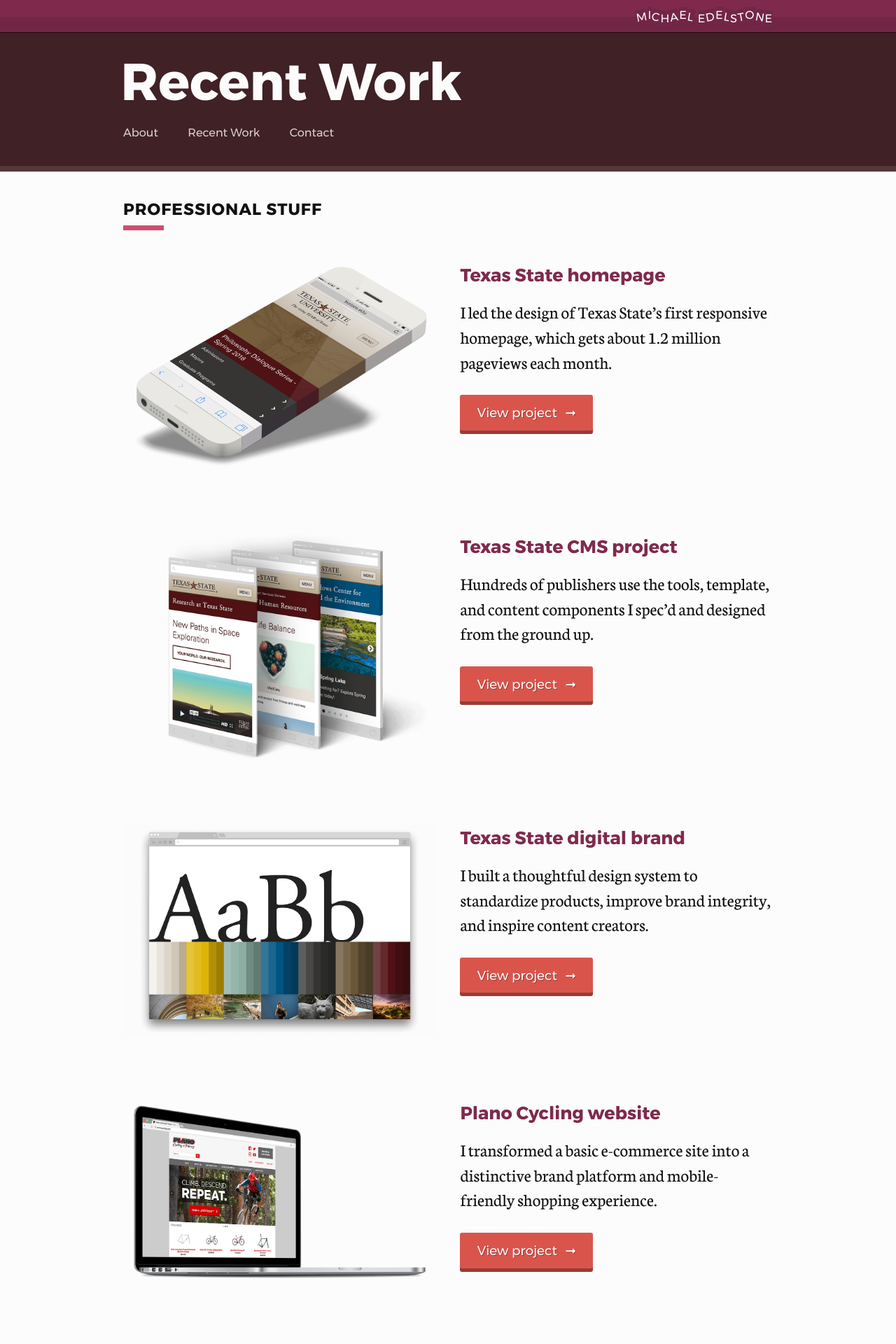
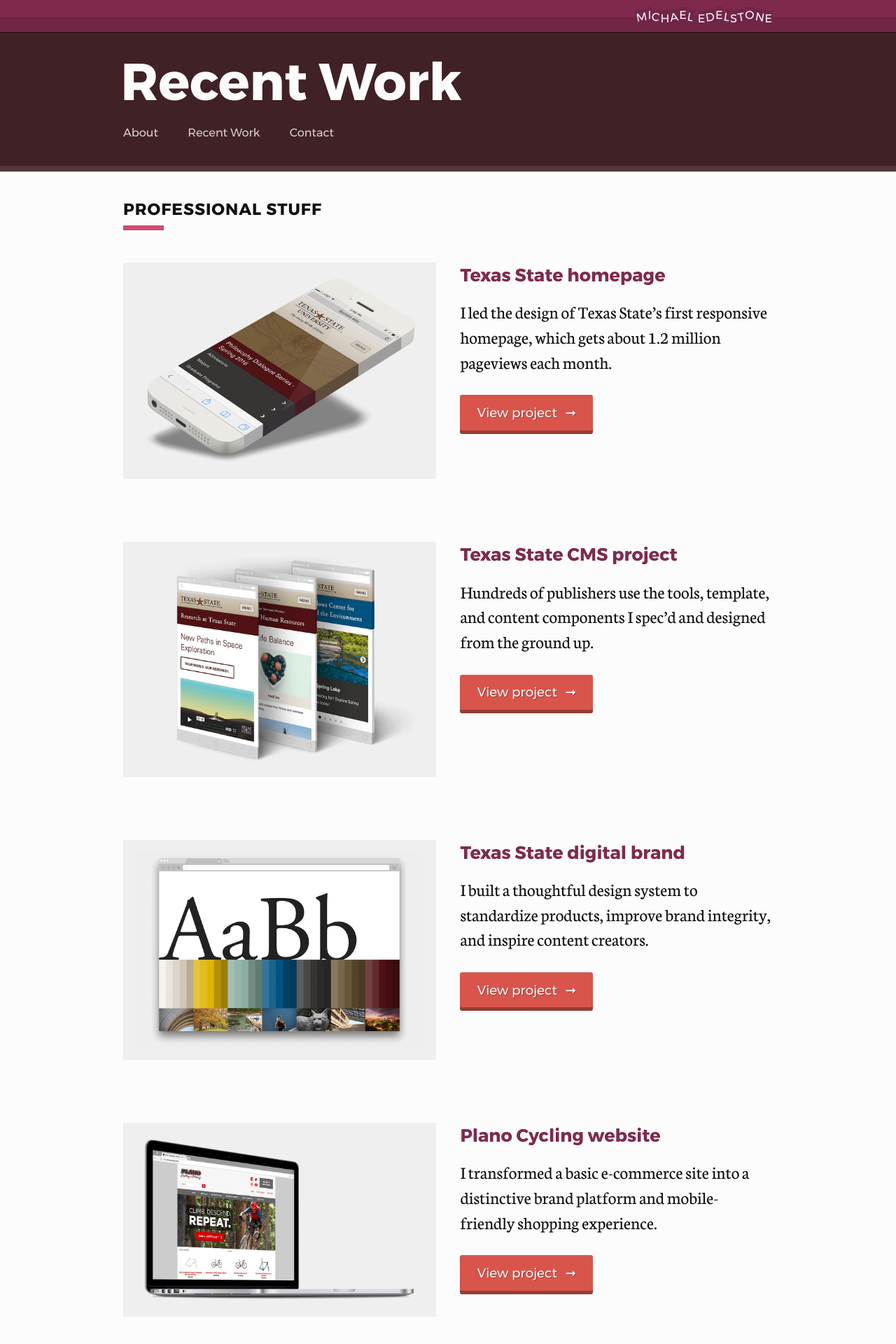
Before and after one commit to edelstone/my-website, a Jekyll site: the page built from portfolio/index.html, in a window 1280 px wide. Shown: the top 1920 px of the page at 70% size. Built offline with Jekyll 4.4.1, drawn with Linux system fonts in a browser that asks for light colours.

Commit message:
backgrounds on recent work images

```diff
--- a/_sass/global.scss
+++ b/_sass/global.scss
@@ -65,6 +65,12 @@ html {
 	font-weight: normal;
 	height: 100%;
 	background: $dark-brown;
+  @include breakpoint('large') {
+  	font-size: 72.5%;
+  }
+  @include breakpoint('medium') {
+  	font-size: 65.5%;
+  }
 }
 
 body {
@@ -857,6 +863,11 @@ a.offscreen:focus, a.offscreen:active, a.offscreen:hover {
 
 .project {
 	margin: 4rem auto 7rem;
+
+  img {
+    background: shade($white, 5%);
+    padding: 1.5rem;
+  }
 }
 
 .project .project-header {
@@ -883,6 +894,10 @@ a.offscreen:focus, a.offscreen:active, a.offscreen:hover {
 	padding-top: 0;
 	margin-top: 0;
 	opacity: 0;
+  @include breakpoint('large') {
+  	padding-top: 8rem;
+  	margin-top: -8rem;
+  }
 }
 
 .title-area.float-up {
@@ -897,6 +912,9 @@ a.offscreen:focus, a.offscreen:active, a.offscreen:hover {
 	height: 100%;
 	background: tint($maroon, 10%);
 	opacity: 0.5;
+  @include breakpoint('large') {
+  	opacity: 0;
+  }
 }
 
 .title-area-1 {
@@ -1246,23 +1264,7 @@ a.offscreen:focus, a.offscreen:active, a.offscreen:hover {
 
 /* Responsive enhancements */
 
-@include breakpoint('large') {
-  html {
-		font-size: 72.5%;
-	}
-	.title-area {
-		padding-top: 8rem;
-		margin-top: -8rem;
-	}
-	.title-area::before {
-		opacity: 0;
-	}
-}
-
 @include breakpoint('medium') {
-  html {
-    font-size: 65.5%;
-  }
 	.footer .btt {
 		position: relative;
 		right: 0;
@@ -1317,9 +1319,6 @@ a.offscreen:focus, a.offscreen:active, a.offscreen:hover {
 	.title-area-content {
 		padding-top: 3.5rem;
 		padding-bottom: 3.5rem;
-	}
-	.project .project-brief {
-		margin-bottom: 3rem;
 	}
 	.main-area-content {
 		padding-top: 2.8rem;
```
